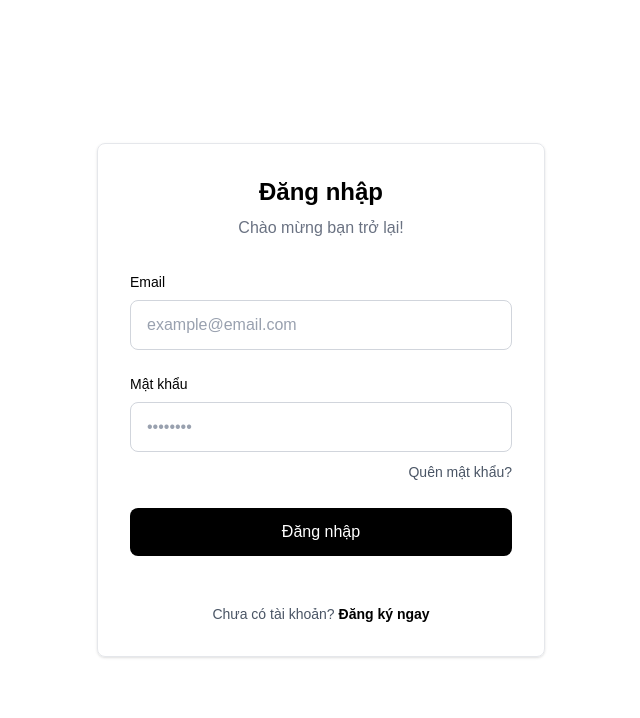
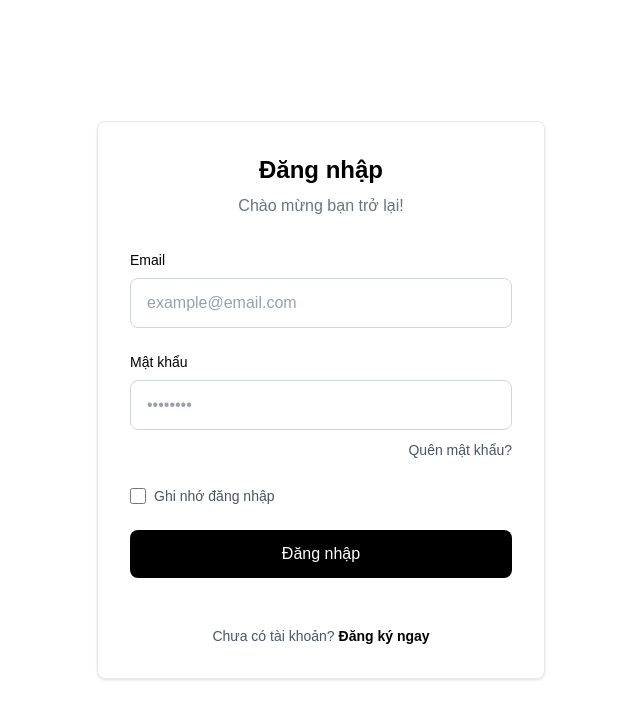
Before and after one commit to Ben2811/social-commerce, a Next.js app: page /login in a window 1280 px wide. Shown: the top 718 px of the page, without its empty margins (319-959 px from the left). Built offline with nearby package versions, Linux system fonts and the light colour scheme.

Commit message:
feat: add checkbox Remember Me

```diff
--- a/app/login/page.tsx
+++ b/app/login/page.tsx
@@ -5,12 +5,14 @@ import { useState, FormEvent, ChangeEvent } from "react";
 interface LoginFormData {
     email: string;
     password: string;
+    rememberMe: boolean;
 }
 
 export default function LoginPage() {
     const [formData, setFormData] = useState<LoginFormData>({
         email: "",
         password: "",
+        rememberMe: false,
     });
 
     const [isLoading, setIsLoading] = useState(false);
@@ -96,6 +98,29 @@ export default function LoginPage() {
                         </div>
                     </div>
 
+                    {/* Remember Me */}
+                    <div className="flex items-center gap-2">
+                        <input
+                            type="checkbox"
+                            id="rememberMe"
+                            name="rememberMe"
+                            checked={formData.rememberMe}
+                            onChange={(e) =>
+                                setFormData((prev) => ({
+                                    ...prev,
+                                    rememberMe: e.target.checked,
+                                }))
+                            }
+                            className="w-4 h-4 accent-black cursor-pointer"
+                        />
+                        <label
+                            htmlFor="rememberMe"
+                            className="text-sm text-gray-600 cursor-pointer select-none"
+                        >
+                            Ghi nhớ đăng nhập
+                        </label>
+                    </div>
+
                     {/* Submit Button */}
                     <button
                         type="submit"
```
